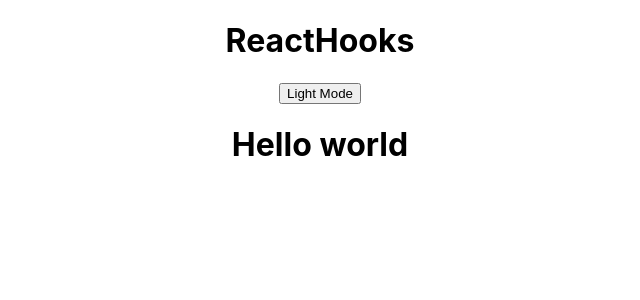
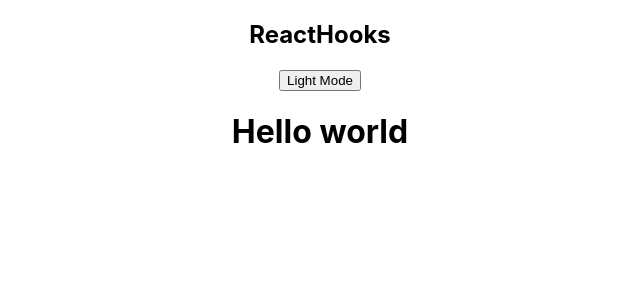
Before and after one commit to AnthonyLzq/rick-n-morty, a React (Create React App) app: page / in a window 1280 px wide. Shown: the top 300 px of the page, without its empty margins (320-960 px from the left). Built offline with nearby package versions, Linux system fonts and the light colour scheme.

Commit message:
fix: using semantic html in Header component

```diff
--- a/src/components/Header.tsx
+++ b/src/components/Header.tsx
@@ -6,12 +6,12 @@ const Header = () => {
   const handleClick = () => setDarkMode(!darkMode)
 
   return (
-    <div className='Header'>
-      <h1>ReactHooks</h1>
+    <header className='Header'>
+      <h2>ReactHooks</h2>
       <button type='button' onClick={handleClick}>
         {darkMode ? 'Dark Mode' : 'Light Mode'}
       </button>
-    </div>
+    </header>
   )
 }
 
```
